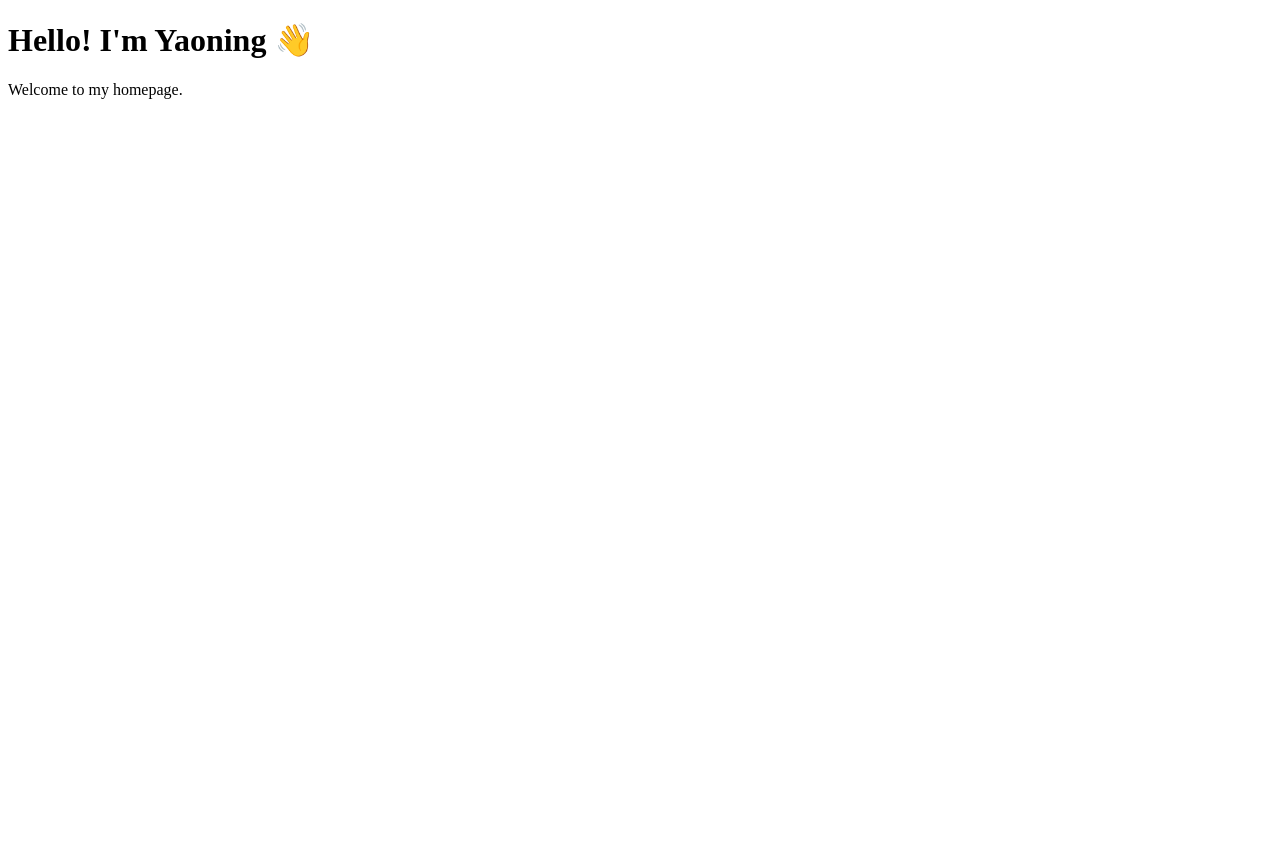
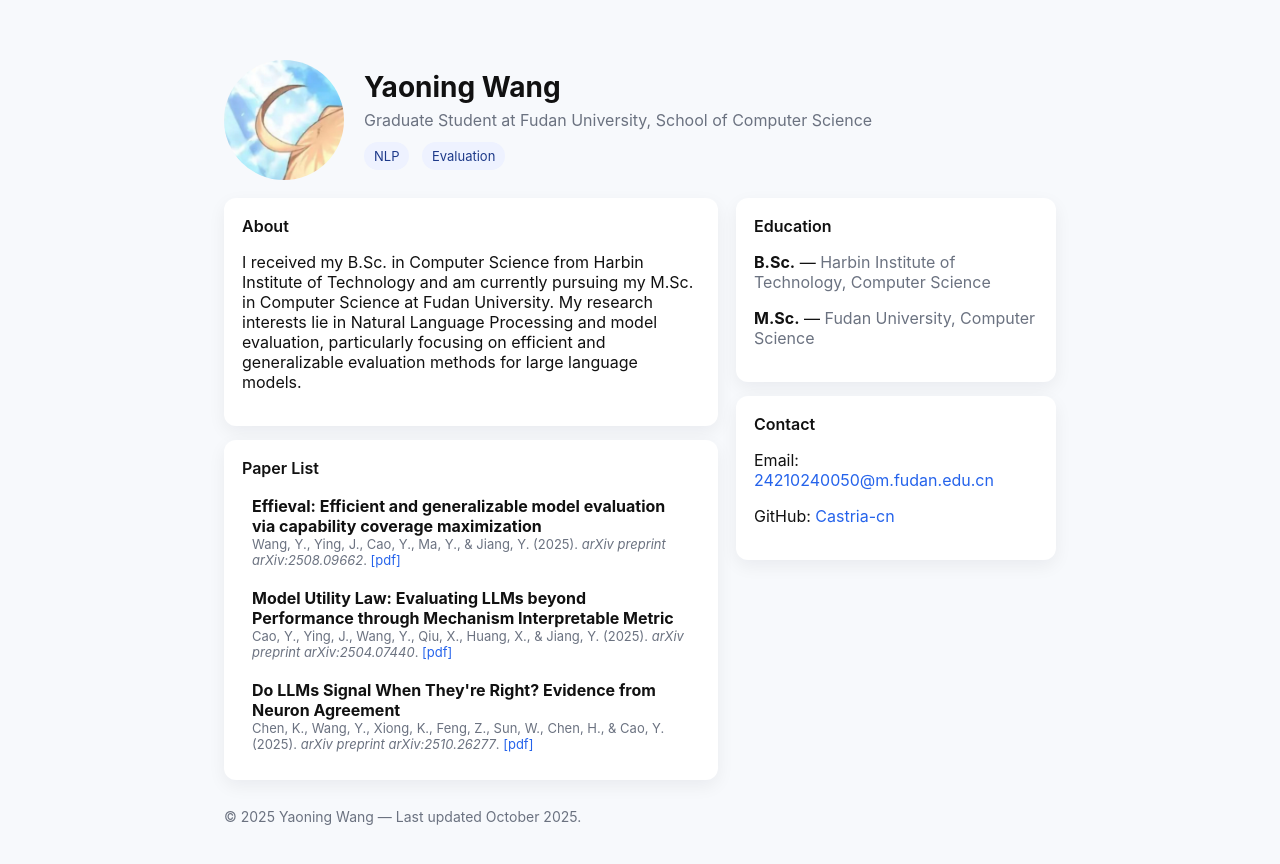
Before and after one commit to Castria-cn/Castria-cn.github.io, a plain HTML site: page index.html in a window 1280 px wide. Before the commit the page ends 800 px from the top, so only its background shows below. Drawn offline with Linux system fonts and the light colour scheme.

Commit message:
Update homepage

```diff
--- a/index.html
+++ b/index.html
@@ -1,11 +1,97 @@
-<!DOCTYPE html>
+<!doctype html>
 <html lang="en">
 <head>
-  <meta charset="UTF-8">
-  <title>Yaoning's Homepage</title>
+  <meta charset="utf-8" />
+  <meta name="viewport" content="width=device-width,initial-scale=1" />
+  <title>Yaoning Wang — Personal Homepage</title>
+  <meta name="description" content="Personal homepage of Yaoning Wang — NLP & Evaluation research." />
+  <style>
+    :root{--bg:#f7f9fc;--card:#ffffff;--muted:#6b7280;--accent:#2563eb}
+    *{box-sizing:border-box}
+    body{font-family:Inter, -apple-system, BlinkMacSystemFont, "Segoe UI", Roboto, "Helvetica Neue", Arial; margin:0; background:var(--bg); color:#111}
+    .container{max-width:880px;margin:36px auto;padding:24px}
+    header{display:flex;gap:20px;align-items:center}
+    .avatar{width:96px;height:96px;border-radius:12px;background:linear-gradient(135deg,#e2e8f0,#fff);display:flex;align-items:center;justify-content:center;font-weight:700;color:var(--muted)}
+    h1{margin:0;font-size:28px}
+    .subtitle{color:var(--muted);margin-top:6px}
+    .card{background:var(--card);padding:18px;border-radius:12px;box-shadow:0 6px 18px rgba(20,20,40,0.06);margin-top:18px}
+    .grid{display:grid;grid-template-columns:1fr 320px;gap:18px}
+    @media (max-width:880px){.grid{grid-template-columns:1fr}}
+    .section-title{font-weight:600;margin-bottom:8px}
+    ul.pub-list{list-style:none;padding:0;margin:0}
+    ul.pub-list li{padding:10px;border-radius:8px}
+    .muted{color:var(--muted)}
+    .chip{display:inline-block;padding:6px 10px;border-radius:999px;background:#eef2ff;color:#1e3a8a;font-size:13px;margin-right:8px}
+    footer{margin-top:28px;color:var(--muted);font-size:14px}
+    a{color:var(--accent);text-decoration:none}
+    .actions{margin-top:12px}
+    .btn{display:inline-block;padding:8px 12px;border-radius:8px;border:1px solid rgba(37,99,235,0.12);background:transparent;color:var(--accent);cursor:pointer}
+    .paper-meta{font-size:13px;color:var(--muted)}
+  </style>
 </head>
 <body>
-  <h1>Hello! I'm Yaoning 👋</h1>
-  <p>Welcome to my homepage.</p>
+  <div class="container">
+    <header>
+      <img src="assets/images/icon.jpg" alt="Profile Photo" style="width:120px; height:auto; border-radius:50%;">
+      <div>
+        <h1 id="name">Yaoning Wang</h1>
+        <div class="subtitle" id="tagline">Graduate Student at Fudan University, School of Computer Science</div>
+        <div class="actions">
+          <span class="chip">NLP</span>
+          <span class="chip">Evaluation</span>
+        </div>
+      </div>
+    </header>
+
+    <div class="grid">
+      <main>
+        <section class="card">
+          <div class="section-title">About</div>
+          <p id="about">I received my B.Sc. in Computer Science from Harbin Institute of Technology and am currently pursuing my M.Sc. in Computer Science at Fudan University. My research interests lie in Natural Language Processing and model evaluation, particularly focusing on efficient and generalizable evaluation methods for large language models.</p>
+        </section>
+
+        <section class="card" style="margin-top:14px" id="publications">
+          <div class="section-title">Paper List</div>
+          <ul class="pub-list" id="pub-list">
+            <li>
+              <div><strong class="paper-title">Effieval: Efficient and generalizable model evaluation via capability coverage maximization</strong></div>
+              <div class="paper-meta">Wang, Y., Ying, J., Cao, Y., Ma, Y., & Jiang, Y. (2025). <em>arXiv preprint arXiv:2508.09662</em>. <a href="https://arxiv.org/abs/2508.09662" target="_blank">[pdf]</a></div>
+            </li>
+
+            <li>
+              <div><strong class="paper-title">Model Utility Law: Evaluating LLMs beyond Performance through Mechanism Interpretable Metric</strong></div>
+              <div class="paper-meta">Cao, Y., Ying, J., Wang, Y., Qiu, X., Huang, X., & Jiang, Y. (2025). <em>arXiv preprint arXiv:2504.07440</em>. <a href="https://arxiv.org/abs/2504.07440" target="_blank">[pdf]</a></div>
+            </li>
+
+            <li>
+              <div><strong class="paper-title">Do LLMs Signal When They're Right? Evidence from Neuron Agreement</strong></div>
+              <div class="paper-meta">Chen, K., Wang, Y., Xiong, K., Feng, Z., Sun, W., Chen, H., & Cao, Y. (2025). <em>arXiv preprint arXiv:2510.26277</em>. <a href="https://arxiv.org/abs/2510.26277" target="_blank">[pdf]</a></div>
+            </li>
+          </ul>
+        </section>
+
+      </main>
+
+      <aside>
+        <div class="card">
+          <div class="section-title">Education</div>
+          <div id="education">
+            <p><strong>B.Sc.</strong> — <span class="muted">Harbin Institute of Technology, Computer Science</span></p>
+            <p><strong>M.Sc.</strong> — <span class="muted">Fudan University, Computer Science</span></p>
+          </div>
+        </div>
+
+        <div class="card" style="margin-top:14px">
+          <div class="section-title">Contact</div>
+          <p>Email: <a id="email" href="mailto:24210240050@m.fudan.edu.cn">24210240050@m.fudan.edu.cn</a></p>
+          <p>GitHub: <a id="github" href="https://github.com/Castria-cn" target="_blank">Castria-cn</a></p>
+        </div>
+      </aside>
+    </div>
+
+    <footer>
+      <div class="muted">© 2025 Yaoning Wang — Last updated October 2025.</div>
+    </footer>
+  </div>
 </body>
 </html>
```
Also changed, not shown: assets/images/icon.jpg (added), files/embed0417.jpg (deleted), files/embed0418.jpg (deleted), 8 other files.
